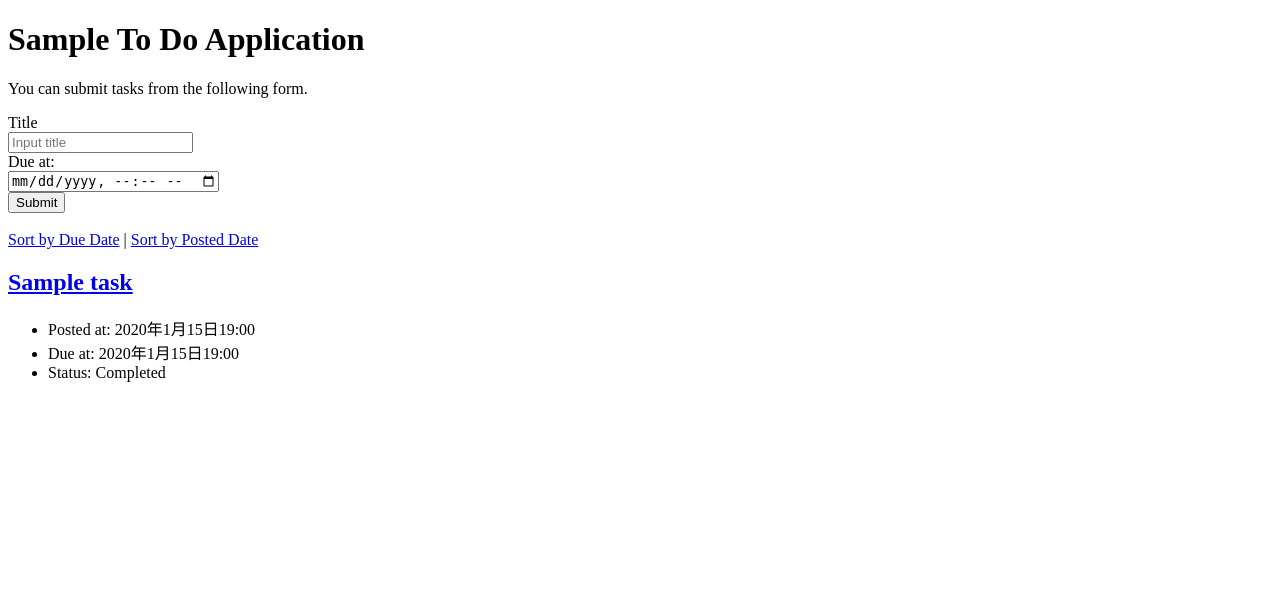
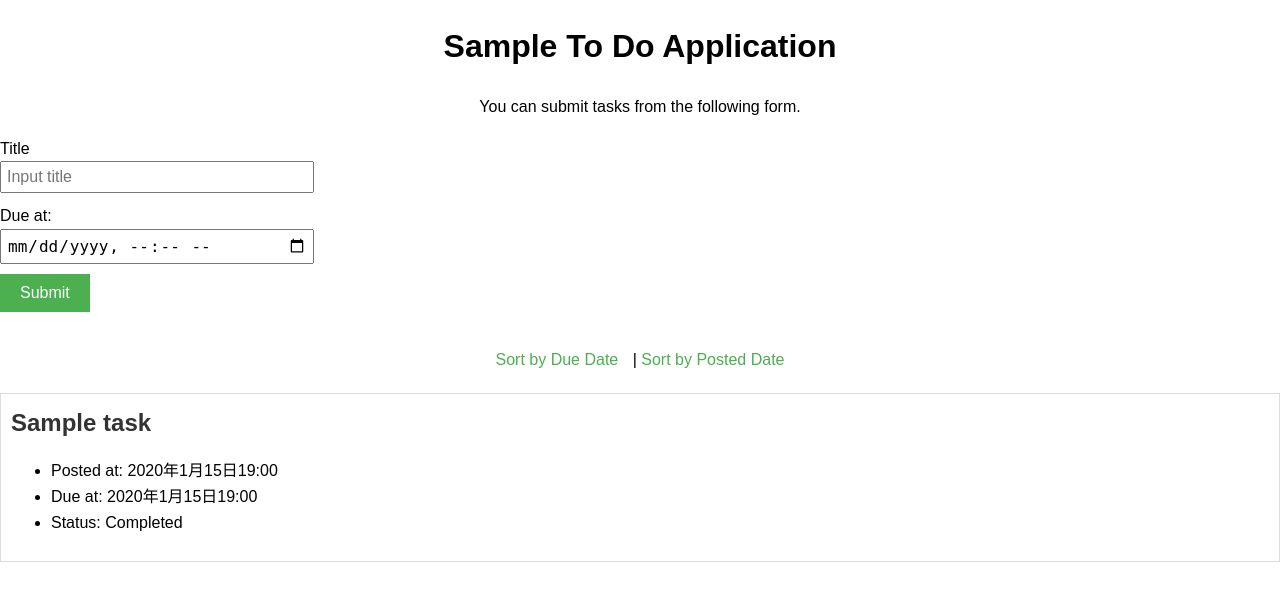
Before and after one commit to g-Ratie/django-test-exercise, a Django app: page / in a window 1280 px wide. Shown: the top 601 px of the page. Run offline with Django 4.2, Linux system fonts and the light colour scheme; tables that the repository leaves empty hold one stand-in row (values such as "Sample post").

Commit message:
CSSを追加

```diff
--- /dev/null
+++ b/todo/static/css/index.css
@@ -0,0 +1,83 @@
+/* General Styles */
+body {
+    font-family: Arial, sans-serif;
+    line-height: 1.6;
+    margin: 0;
+    padding: 0;
+  }
+
+  h1 {
+    text-align: center;
+  }
+
+  p {
+    text-align: center;
+  }
+
+  /* Form Styles */
+  .form-group {
+    margin-bottom: 10px;
+  }
+
+  .input-field {
+    width: 100%;
+    padding: 5px;
+    font-size: 16px;
+    /* Updated: Make the input fields a bit smaller */
+    max-width: 300px;
+  }
+
+  .submit-button {
+    background-color: #4CAF50;
+    color: white;
+    padding: 10px 20px;
+    border: none;
+    cursor: pointer;
+    font-size: 16px;
+  }
+
+  /* Task Styles */
+  .task {
+    border: 1px solid #ddd;
+    padding: 10px;
+    margin-bottom: 10px;
+  }
+
+  .task h2 {
+    margin: 0;
+  }
+
+  .task a {
+    color: #333;
+    text-decoration: none;
+  }
+
+  /* Sort Links Styles */
+  .sort-links {
+    text-align: center;
+    margin-bottom: 20px;
+  }
+
+  .sort-links a {
+    margin-right: 10px;
+    color: #4CAF50;
+    text-decoration: none;
+  }
+
+  .sort-links a:last-child {
+    margin-right: 0;
+  }
+
+  .sort-links a:hover {
+    text-decoration: underline;
+  }
+
+  /* Responsive Styles (optional) */
+  @media screen and (max-width: 600px) {
+    .form-group {
+      width: 100%;
+    }
+    .submit-button {
+      width: 100%;
+    }
+  }
--- a/todo/templates/todo/index.html
+++ b/todo/templates/todo/index.html
@@ -3,6 +3,7 @@
 <html lang="ja">
 
 <head>
+  <link rel="stylesheet" href="{% static 'css/index.css' %}">
   <title>To Do Application</title>
   <meta charset="UTF-8">
   <meta name="author" content="INIAD">
@@ -13,26 +14,26 @@
   <p>You can submit tasks from the following form.</p>
   <form action="{% url 'index' %}" method="post">
     {% csrf_token %}
-      <div>
+    <div class="form-group">
       <label for="titleInput">Title</label><br>
-        <input id="titleInput" name="title" type="text" placeholder="Input title">
+      <input id="titleInput" class="input-field" name="title" type="text" placeholder="Input title">
     </div>
-      <div>
+    <div class="form-group">
       <label for="dueInput">Due at:</label><br>
-        <input id="dueInput" name="due_at" type="datetime-local">
+      <input id="dueInput" class="input-field" name="due_at" type="datetime-local">
     </div>
-      <div>
-        <button type="submit">Submit</button>
+    <div class="form-group">
+      <button type="submit" class="submit-button">Submit</button>
     </div>
   </form>
   <br>
-    <div>
+  <div class="sort-links">
     <a href="{% url 'index' %}?order=due">Sort by Due Date</a> |
     <a href="{% url 'index' %}?order=post">Sort by Posted Date</a>
   </div>
 
   {% for task in tasks %}
-      <div class="text">
+  <div class="task">
     <h2><a href="{% url "detail" task.id %}">
         {{ task.title }}
       </a>
```
Lines whose indentation alone changed are shown as unchanged.
